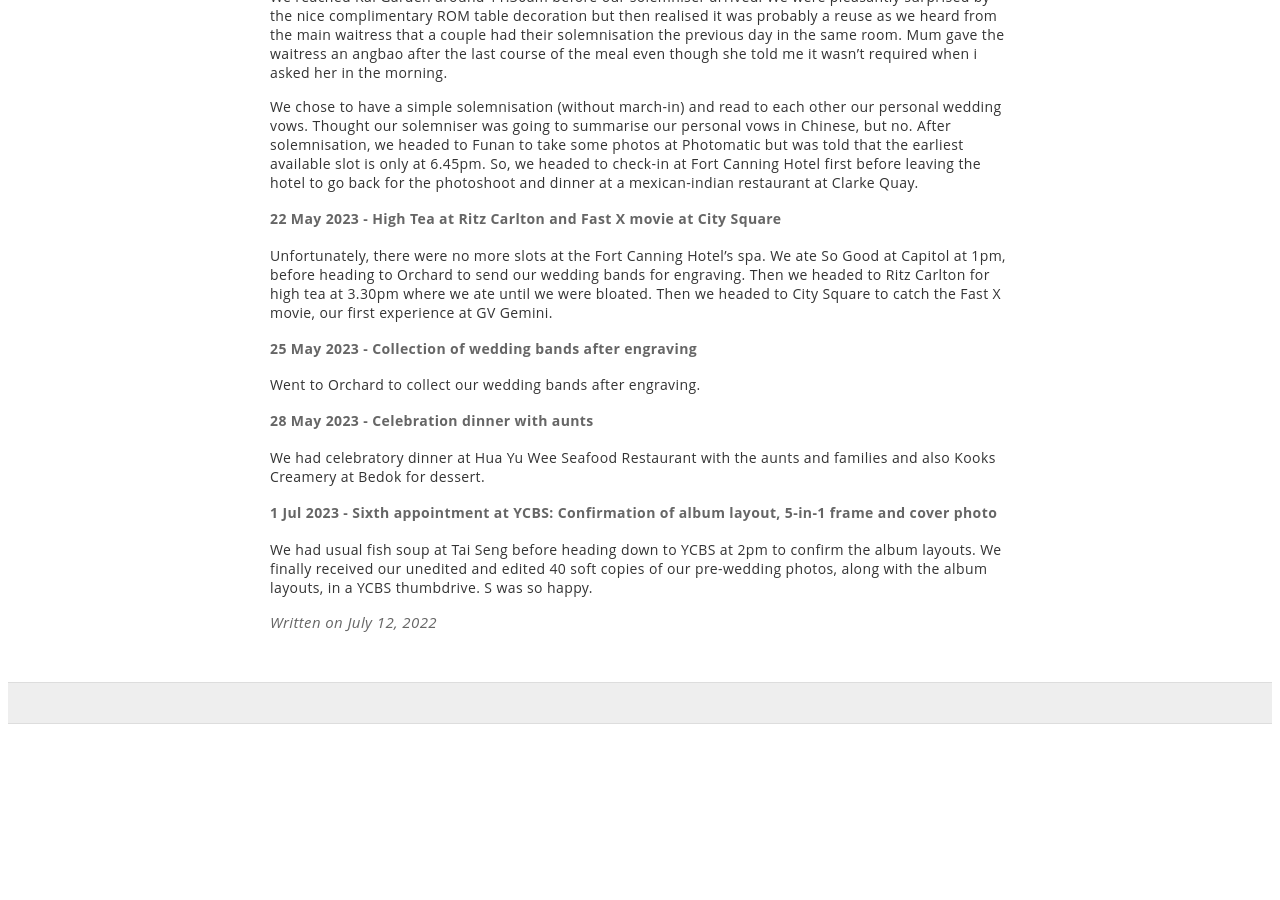
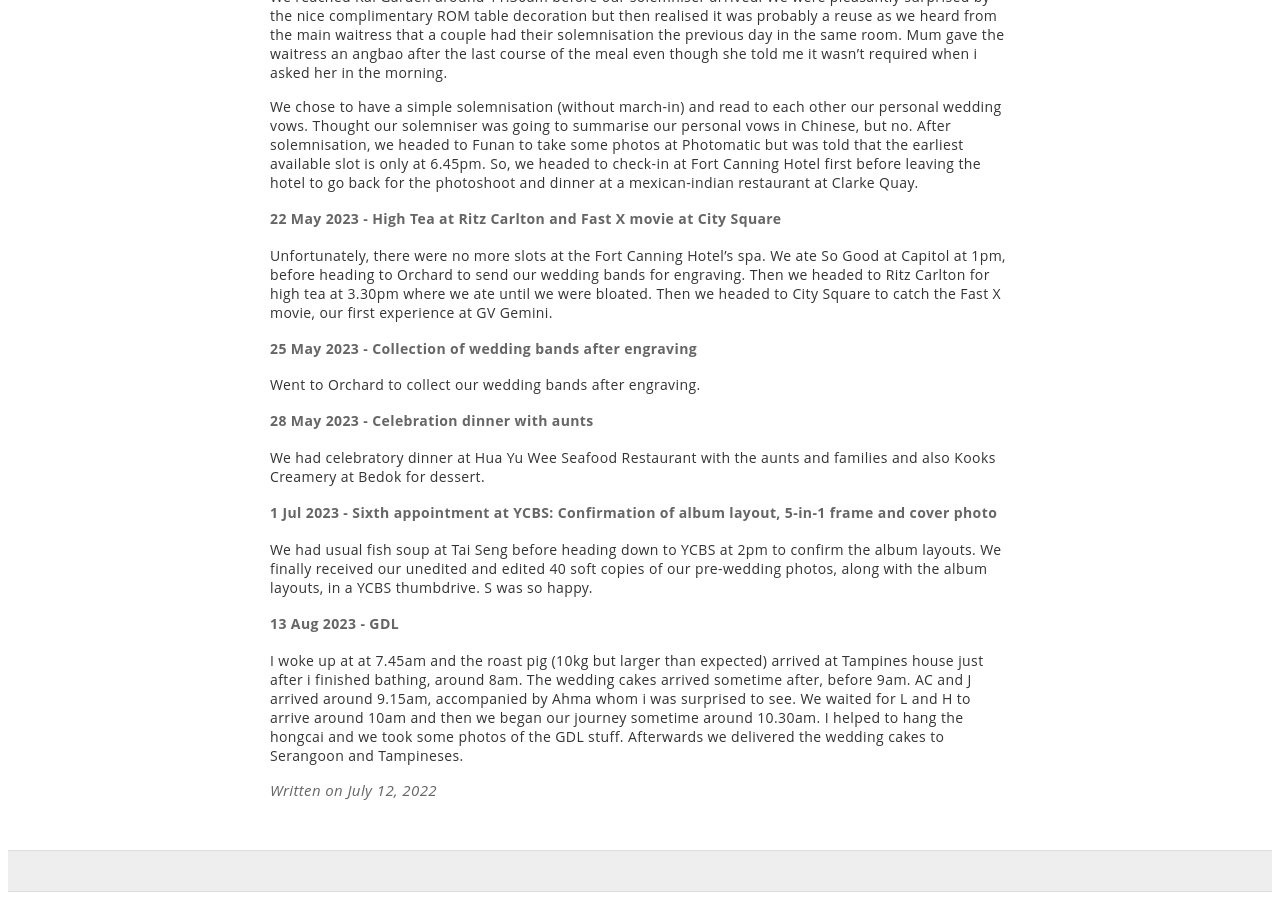
Before and after one commit to ourcarus/casadelagom, a Jekyll site: the page built from _posts/2022-07-12-Wedding Preparations.md, in a window 1280 px wide and 900 px high, scrolled down 3467 px. Built offline with Jekyll 4.4.1, drawn with Linux system fonts in a browser that asks for light colours; our own code applies the rules of GitHub Pages for plain Markdown files; before the commit the page ends 4199 px from its top, so only the background shows below that.

Commit message:
Update 2022-07-12-Wedding Preparations.md

```diff
--- a/_posts/2022-07-12-Wedding Preparations.md
+++ b/_posts/2022-07-12-Wedding Preparations.md
@@ -109,3 +109,6 @@
 
 #### 1 Jul 2023 - Sixth appointment at YCBS: Confirmation of album layout, 5-in-1 frame and cover photo
 We had usual fish soup at Tai Seng before heading down to YCBS at 2pm to confirm the album layouts. We finally received our unedited and edited 40 soft copies of our pre-wedding photos, along with the album layouts, in a YCBS thumbdrive. S was so happy.
+
+#### 13 Aug 2023 - GDL
+I woke up at at 7.45am and the roast pig (10kg but larger than expected) arrived at Tampines house just after i finished bathing, around 8am. The wedding cakes arrived sometime after, before 9am. AC and J arrived around 9.15am, accompanied by Ahma whom i was surprised to see. We waited for L and H to arrive around 10am and then we began our journey sometime around 10.30am. I helped to hang the hongcai and we took some photos of the GDL stuff. Afterwards we delivered the wedding cakes to Serangoon and Tampineses.
```
